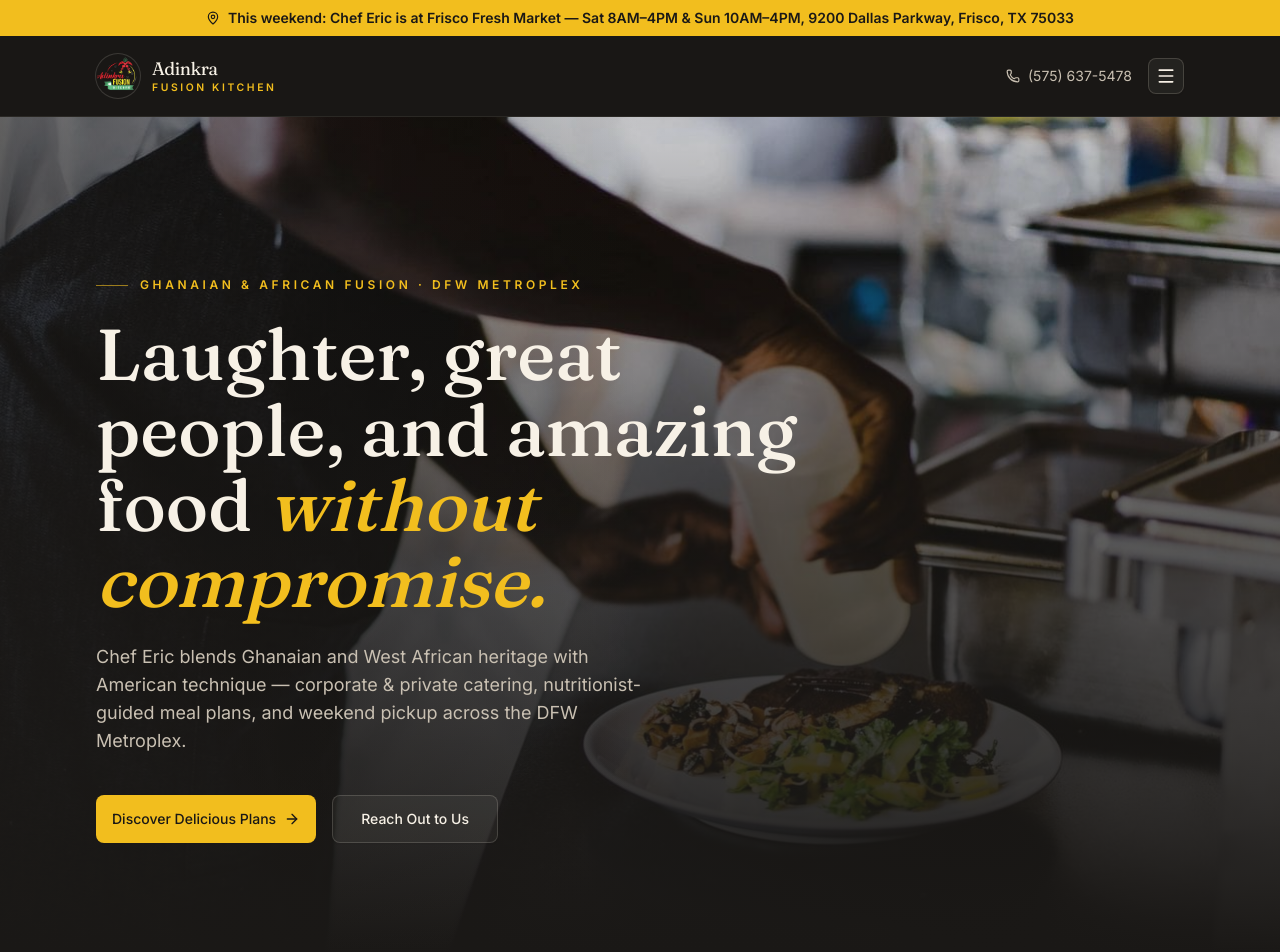
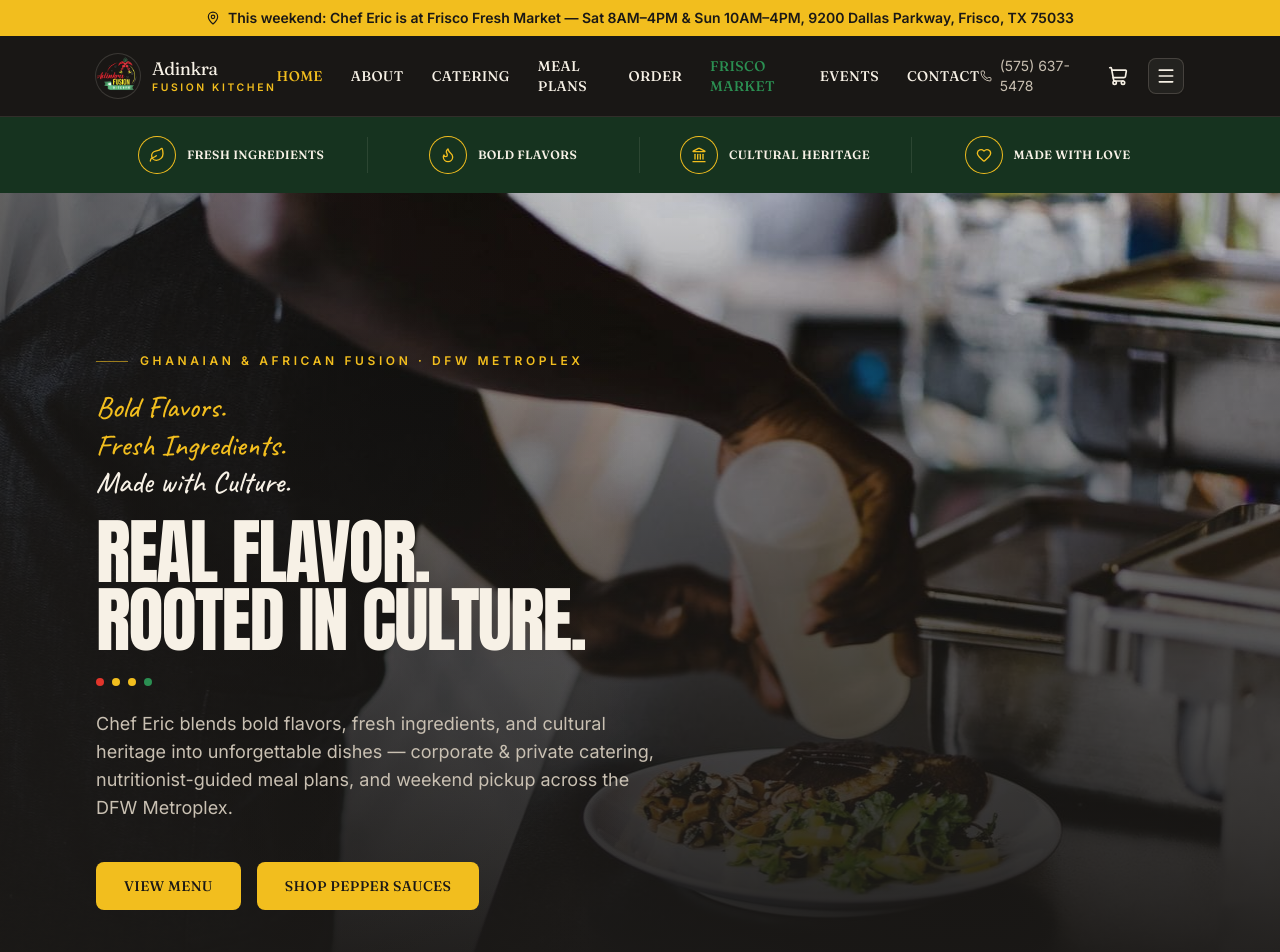
Before and after one commit to AlexUnlockAi/fusion, a Next.js app: page / in a window 1280 px wide. Shown: the top 952 px of the page. Built offline with nearby package versions, Linux system fonts and the light colour scheme.

Commit message:
Redesign: bold headline system, script tagline, trust-badge bar, restyled nav

```diff
--- a/src/app/(site)/layout.tsx
+++ b/src/app/(site)/layout.tsx
@@ -1,6 +1,7 @@
 import { Header } from "@/components/site/header";
 import { Footer } from "@/components/site/footer";
 import { MarketBanner } from "@/components/site/market-banner";
+import { TrustBadges } from "@/components/site/trust-badges";
 
 export default function SiteLayout({
   children,
@@ -11,6 +12,7 @@ export default function SiteLayout({
     <div className="dark flex min-h-screen flex-col bg-background text-foreground">
       <MarketBanner />
       <Header />
+      <TrustBadges />
       <main className="flex-1">{children}</main>
       <Footer />
     </div>
--- a/src/app/(site)/page.tsx
+++ b/src/app/(site)/page.tsx
@@ -27,45 +27,57 @@ export default function HomePage() {
           <Reveal>
             <Kicker>Ghanaian &amp; African Fusion &middot; DFW Metroplex</Kicker>
           </Reveal>
-          <Reveal delay={0.08}>
-            <h1 className="mt-6 max-w-3xl font-heading text-5xl leading-[1.05] font-medium text-adinkra-cream sm:text-7xl">
-              Laughter, great people, and amazing food{" "}
-              <span className="italic text-adinkra-gold">
-                without compromise.
+          <Reveal delay={0.06}>
+            <p className="mt-5 font-script text-2xl leading-tight sm:text-3xl">
+              <span className="block text-adinkra-gold">Bold Flavors.</span>
+              <span className="block text-adinkra-gold">Fresh Ingredients.</span>
+              <span className="block text-adinkra-cream">
+                Made with Culture.
               </span>
-            </h1>
-          </Reveal>
-          <Reveal delay={0.16}>
-            <p className="mt-6 max-w-xl text-lg text-adinkra-cream-muted">
-              {BUSINESS.chef} blends Ghanaian and West African heritage with
-              American technique &mdash; corporate &amp; private catering,
-              nutritionist-guided meal plans, and weekend pickup across the
-              DFW Metroplex.
             </p>
           </Reveal>
-          <Reveal delay={0.24}>
+          <Reveal delay={0.12}>
+            <h1 className="mt-4 max-w-3xl font-headline text-5xl leading-[0.95] uppercase tracking-tight text-adinkra-cream sm:text-7xl">
+              Real Flavor.
+              <br />
+              Rooted in Culture.
+            </h1>
+            <span className="mt-6 flex items-center gap-2" aria-hidden>
+              <span className="size-2 rounded-full bg-adinkra-red" />
+              <span className="size-2 rounded-full bg-adinkra-gold" />
+              <span className="size-2 rounded-full bg-adinkra-gold" />
+              <span className="size-2 rounded-full bg-adinkra-green" />
+            </span>
+          </Reveal>
+          <Reveal delay={0.18}>
+            <p className="mt-6 max-w-xl text-lg text-adinkra-cream-muted">
+              {BUSINESS.chef} blends bold flavors, fresh ingredients, and
+              cultural heritage into unforgettable dishes &mdash; corporate
+              &amp; private catering, nutritionist-guided meal plans, and
+              weekend pickup across the DFW Metroplex.
+            </p>
+          </Reveal>
+          <Reveal delay={0.26}>
             <div className="mt-10 flex flex-wrap items-center gap-4">
               <Link
                 href="/order"
                 className={buttonVariants({
                   size: "lg",
                   className:
-                    "h-12 rounded-full bg-adinkra-gold px-7 text-base text-adinkra-ink hover:bg-adinkra-gold/90",
+                    "h-12 rounded-lg bg-adinkra-green px-7 font-heading text-base uppercase tracking-wide text-adinkra-cream hover:bg-adinkra-green/90",
                 })}
               >
-                Discover Delicious Plans
-                <ArrowRight className="size-4" />
+                View Menu
               </Link>
               <Link
-                href="/contact"
+                href="/order"
                 className={buttonVariants({
-                  variant: "outline",
                   size: "lg",
                   className:
-                    "h-12 rounded-full border-adinkra-cream/30 bg-transparent px-7 text-base text-adinkra-cream hover:bg-adinkra-cream/10 hover:text-adinkra-cream",
+                    "h-12 rounded-lg bg-adinkra-gold px-7 font-heading text-base uppercase tracking-wide text-adinkra-ink hover:bg-adinkra-gold/90",
                 })}
               >
-                Reach Out to Us
+                Shop Pepper Sauces
               </Link>
             </div>
           </Reveal>
--- a/src/app/globals.css
+++ b/src/app/globals.css
@@ -23,6 +23,8 @@
   --font-sans: var(--font-body);
   --font-display: var(--font-display);
   --font-heading: var(--font-display);
+  --font-headline: var(--font-headline);
+  --font-script: var(--font-script);
   --font-mono: ui-monospace, "SFMono-Regular", monospace;
   --color-sidebar-ring: var(--sidebar-ring);
   --color-sidebar-border: var(--sidebar-border);
--- a/src/app/layout.tsx
+++ b/src/app/layout.tsx
@@ -1,5 +1,5 @@
 import type { Metadata } from "next";
-import { Fraunces, Inter } from "next/font/google";
+import { Fraunces, Inter, Anton, Caveat } from "next/font/google";
 import { Toaster } from "@/components/ui/sonner";
 import "./globals.css";
 
@@ -17,6 +17,18 @@ const inter = Inter({
   weight: ["400", "500", "600", "700"],
 });
 
+const anton = Anton({
+  variable: "--font-headline",
+  subsets: ["latin"],
+  weight: "400",
+});
+
+const caveat = Caveat({
+  variable: "--font-script",
+  subsets: ["latin"],
+  weight: ["500", "600", "700"],
+});
+
 export const metadata: Metadata = {
   title: {
     default: "Adinkra Fusion Kitchen | Ghanaian-American Fusion, DFW",
@@ -30,7 +42,7 @@ export default function RootLayout({ children }: LayoutProps<"/">) {
   return (
     <html
       lang="en"
-      className={`${fraunces.variable} ${inter.variable} h-full antialiased`}
+      className={`${fraunces.variable} ${inter.variable} ${anton.variable} ${caveat.variable} h-full antialiased`}
     >
       <body className="min-h-full flex flex-col font-sans">
         {children}
--- a/src/components/site/header.tsx
+++ b/src/components/site/header.tsx
@@ -3,7 +3,7 @@
 import { useState } from "react";
 import Link from "next/link";
 import { usePathname } from "next/navigation";
-import { Menu, Phone } from "lucide-react";
+import { Menu, Phone, ShoppingCart } from "lucide-react";
 import { Logo } from "./logo";
 import { Container } from "./container";
 import { Button } from "@/components/ui/button";
@@ -22,18 +22,52 @@ export function Header() {
   const [open, setOpen] = useState(false);
 
   return (
-    <header className="sticky top-0 z-40 border-b border-border/60 bg-background/85 backdrop-blur-md">
+    <header className="sticky top-0 z-40 border-b border-adinkra-cream/10 bg-adinkra-ink/90 backdrop-blur-md">
       <Container className="flex h-20 items-center justify-between">
         <Logo />
+
+        <nav className="hidden lg:flex items-center gap-7 font-heading text-sm font-medium tracking-wide uppercase">
+          {NAV_LINKS.map((link) => {
+            const active =
+              link.href === "/"
+                ? pathname === "/"
+                : pathname?.startsWith(link.href);
+            const isMarket = link.href === "/frisco-fresh-market";
+            return (
+              <Link
+                key={link.href}
+                href={link.href}
+                className={cn(
+                  "transition-colors",
+                  isMarket
+                    ? "text-adinkra-green hover:text-adinkra-green/80"
+                    : active
+                      ? "text-adinkra-gold"
+                      : "text-adinkra-cream hover:text-adinkra-gold"
+                )}
+              >
+                {link.label}
+              </Link>
+            );
+          })}
+        </nav>
 
         <div className="flex items-center gap-4">
           <a
             href={`tel:${BUSINESS.phone.replace(/[^\d+]/g, "")}`}
-            className="hidden md:flex items-center gap-2 text-sm text-muted-foreground hover:text-adinkra-gold transition-colors"
+            className="hidden xl:flex items-center gap-2 text-sm text-adinkra-cream-muted hover:text-adinkra-gold transition-colors"
           >
             <Phone className="size-3.5" />
             {BUSINESS.phone}
           </a>
+
+          <Link
+            href="/order"
+            aria-label="Order online"
+            className="hidden sm:flex size-8 items-center justify-center rounded-lg text-adinkra-cream transition-colors hover:text-adinkra-gold"
+          >
+            <ShoppingCart className="size-5" />
+          </Link>
 
           <Sheet open={open} onOpenChange={setOpen}>
             <SheetTrigger
--- a/src/components/site/page-hero.tsx
+++ b/src/components/site/page-hero.tsx
@@ -18,9 +18,15 @@ export function PageHero({
           <Kicker>{kicker}</Kicker>
         </Reveal>
         <Reveal delay={0.06}>
-          <h1 className="mt-5 max-w-2xl font-heading text-5xl font-medium leading-[1.05] sm:text-6xl">
+          <h1 className="mt-5 max-w-3xl font-headline text-5xl leading-[0.95] uppercase tracking-tight text-adinkra-cream sm:text-7xl">
             {title}
           </h1>
+          <span className="mt-5 flex items-center gap-2" aria-hidden>
+            <span className="size-2 rounded-full bg-adinkra-red" />
+            <span className="size-2 rounded-full bg-adinkra-gold" />
+            <span className="size-2 rounded-full bg-adinkra-gold" />
+            <span className="size-2 rounded-full bg-adinkra-green" />
+          </span>
         </Reveal>
         {description && (
           <Reveal delay={0.12}>
--- /dev/null
+++ b/src/components/site/trust-badges.tsx
@@ -0,0 +1,30 @@
+import { Leaf, Flame, Landmark, Heart } from "lucide-react";
+
+const BADGES = [
+  { icon: Leaf, label: "Fresh Ingredients" },
+  { icon: Flame, label: "Bold Flavors" },
+  { icon: Landmark, label: "Cultural Heritage" },
+  { icon: Heart, label: "Made with Love" },
+];
+
+export function TrustBadges() {
+  return (
+    <div className="bg-adinkra-green-deep">
+      <div className="mx-auto grid w-full max-w-6xl grid-cols-2 gap-y-4 px-6 py-5 sm:grid-cols-4 sm:gap-0 sm:divide-x sm:divide-adinkra-cream/10 lg:px-8">
+        {BADGES.map(({ icon: Icon, label }) => (
+          <div
+            key={label}
+            className="flex items-center gap-3 px-2 sm:justify-center sm:px-4"
+          >
+            <span className="flex size-9 shrink-0 items-center justify-center rounded-full ring-1 ring-adinkra-gold">
+              <Icon className="size-4 text-adinkra-gold" />
+            </span>
+            <span className="font-heading text-xs font-semibold uppercase tracking-wide text-adinkra-cream">
+              {label}
+            </span>
+          </div>
+        ))}
+      </div>
+    </div>
+  );
+}
```
